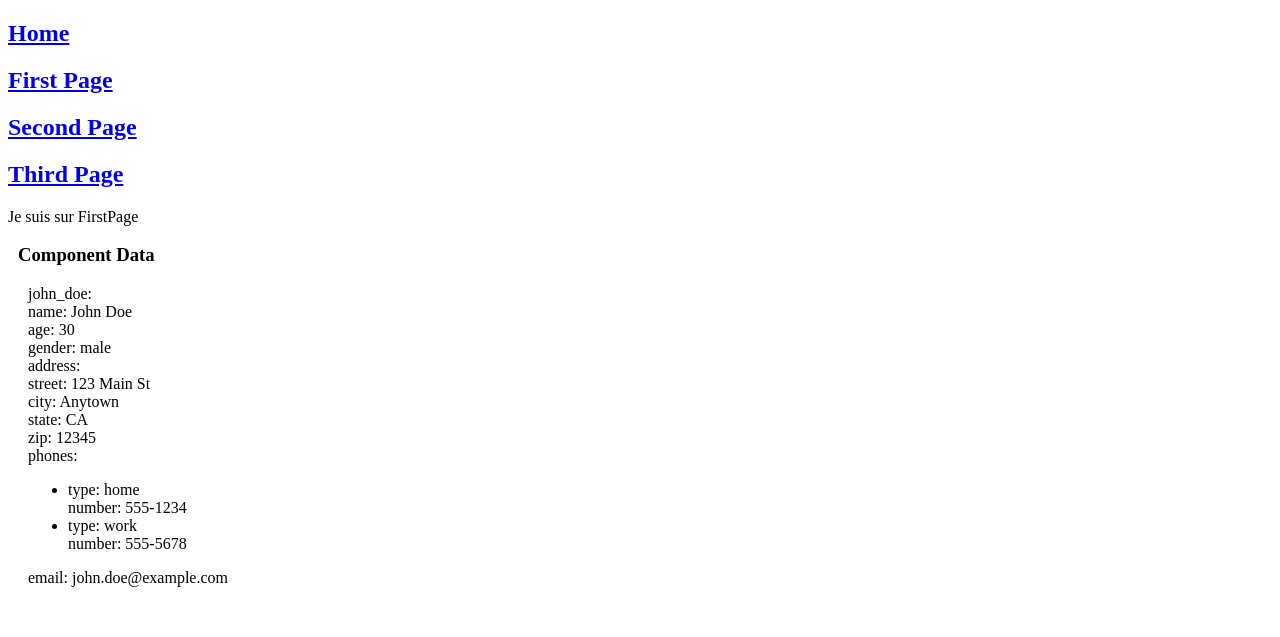
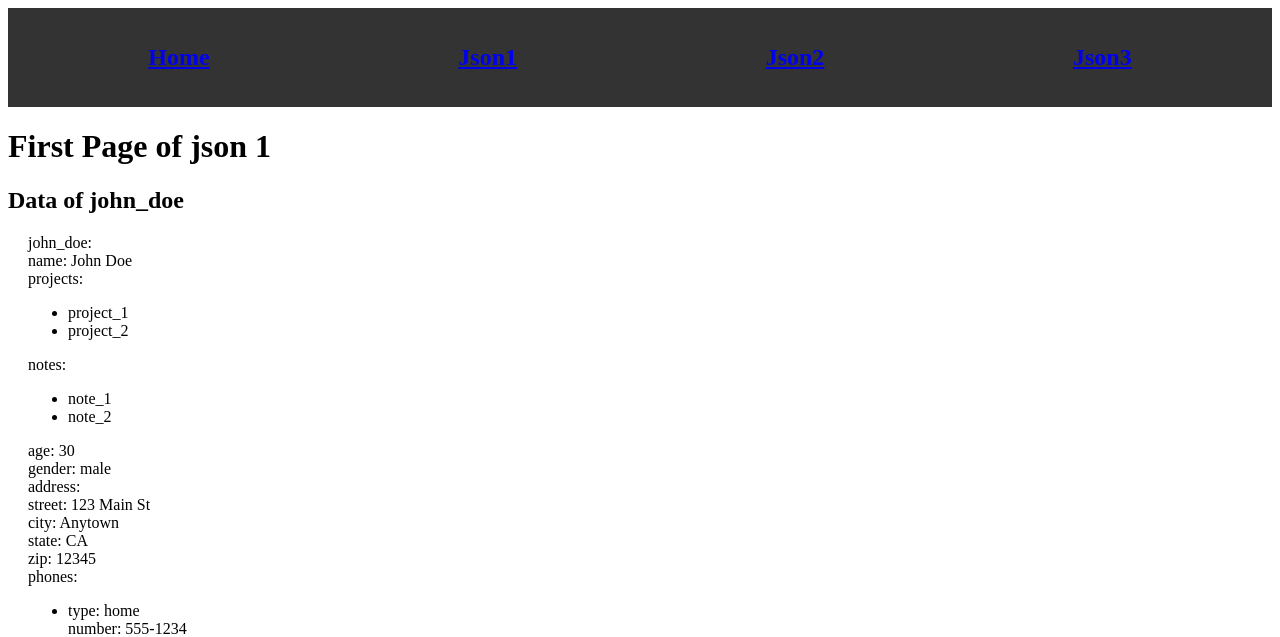
Before and after one commit to Miamer/project_vue.3.12, a Vue app: page /firstPage in a window 1280 px wide. Shown: the top 637 px of the page. Built offline with nearby package versions, Linux system fonts and the light colour scheme.

Commit message:
feat(flatten object): after test, navbar and title

```diff
--- a/src/components/DynamicDataRender.vue
+++ b/src/components/DynamicDataRender.vue
@@ -49,7 +49,6 @@ onMounted(async () => {
 
 <template>
   <div ref="container">
-    <h3>Component Data</h3>
     <div ref="dataHtmlRender"></div>
   </div>
 </template>
--- a/src/components/NavBar.vue
+++ b/src/components/NavBar.vue
@@ -8,11 +8,23 @@ defineProps<{}>();
 <template>
   <nav>
     <RouterLink to="/"><h1>Home</h1></RouterLink>
-    <RouterLink to="/firstPage"><h1>First Page</h1></RouterLink>
-    <RouterLink to="/secondPage"><h1>Second Page</h1></RouterLink>
-    <RouterLink to="/thirdPage"><h1>Third Page</h1></RouterLink>
+    <RouterLink to="/firstPage"><h1>Json1</h1></RouterLink>
+    <RouterLink to="/secondPage"><h1>Json2</h1></RouterLink>
+    <RouterLink to="/thirdPage"><h1>Json3</h1></RouterLink>
   </nav>
 </template>
 
 <style scoped>
+nav {
+  display: flex;
+  justify-content: space-around;
+  background-color: #333;
+  color: white;
+  padding: 1rem;
+}
+
+nav a:visited {
+  color: white;
+}
+
 </style>
--- a/src/views/FirstPageView.vue
+++ b/src/views/FirstPageView.vue
@@ -3,31 +3,42 @@ import { onMounted, ref } from 'vue';
 import DynamicDataRender from '@/components/DynamicDataRender.vue';
 
 const jsonData = ref<any>(null);
+const titleData = ref<string>('');
 
 onMounted(async () => {
   try {
-    const response = await fetch('src/data/json1.json'); // URL de votre fichier JSON
+    const response = await fetch('src/data/json3.json'); // URL de votre fichier JSON
     if (!response.ok) {
       throw new Error('Error data fetch JSON');
     }
     const data = await response.json();
     jsonData.value = data;
+
+    const firstKey = Object.keys(data.data)[0];
+
+    titleData.value = firstKey;
+
   } catch (error) {
-    ;
     console.error('Erreur:', error);
   }
 });
+
+
 </script>
 
 <template>
   <div>
-    Je suis sur FirstPage
+    <h1>First Page of json 1</h1>
+    <h2>Data of {{ titleData }}</h2>
     <div v-if="jsonData">
       <DynamicDataRender :dataAll="jsonData"/>
     </div>
     <div v-else>
       <p>Chargement des données...</p>
     </div>
+    <div>
+      <DynamicForm :dataAll="jsonData"/>
+    </div>
   </div>
 </template>
 
```
